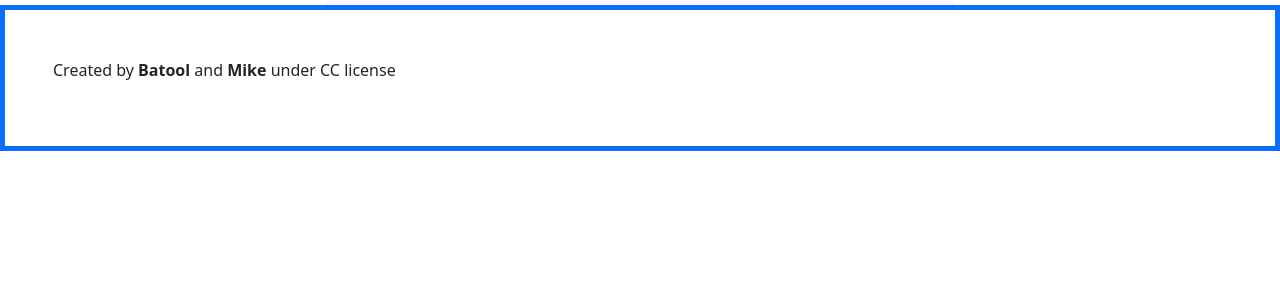
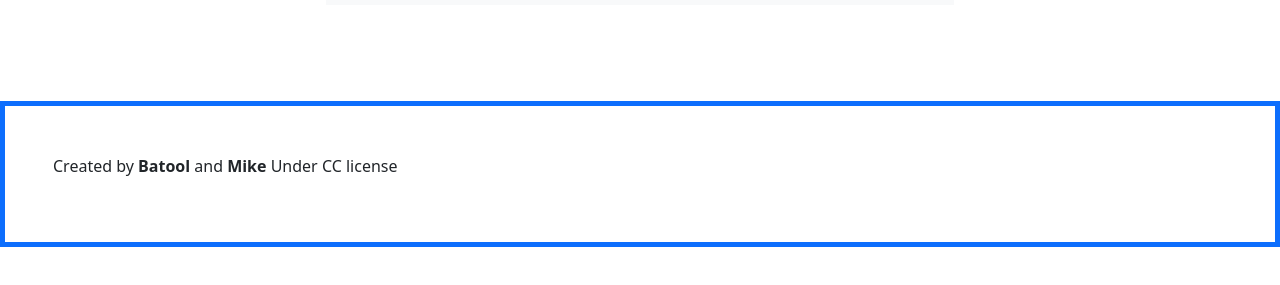
Before and after one commit to Mike111222/theMoviesMaze, a website built with webpack: page src/index.html in a window 1280 px wide. Shown: the part 51-336 px from the top of the page. Built offline with nearby package versions, Linux system fonts and the light colour scheme.

Commit message:
Update index.html

```diff
--- a/src/index.html
+++ b/src/index.html
@@ -18,8 +18,9 @@
     integrity="sha384-9ndCyUaIbzAi2FUVXJi0CjmCapSmO7SnpJef0486qhLnuZ2cdeRhO02iuK6FUUVM" crossorigin="anonymous">
   <title>KanBan Project</title>
 </head>
-<!-- the header and navbar -->
+<body>
 
+  <!-- the header and navbar -->
 <header>
   <div class="row justify-content-center">
     <div class="col-6">
@@ -52,10 +53,18 @@
   </div>
 
 </header>
+
+<main class="p-5">
+  <section id="mainContainer" class="main-container">
+
+</section>
+</main>
+
 <footer class="p-5 border border-primary border-5">
   <div class="row">
-    <p>Created by <b>Batool</b> and <b>Mike</b> under CC license</p>
+    <p>Created by <b>Batool</b> and <b>Mike</b> Under CC license</p>
   </div>
 </footer>
 <script src="https://cdn.jsdelivr.net/npm/bootstrap@5.3.0/dist/js/bootstrap.bundle.min.js" integrity="sha384-geWF76RCwLtnZ8qwWowPQNguL3RmwHVBC9FhGdlKrxdiJJigb/j/68SIy3Te4Bkz" crossorigin="anonymous"></script>
+</body>
 </html>
```
